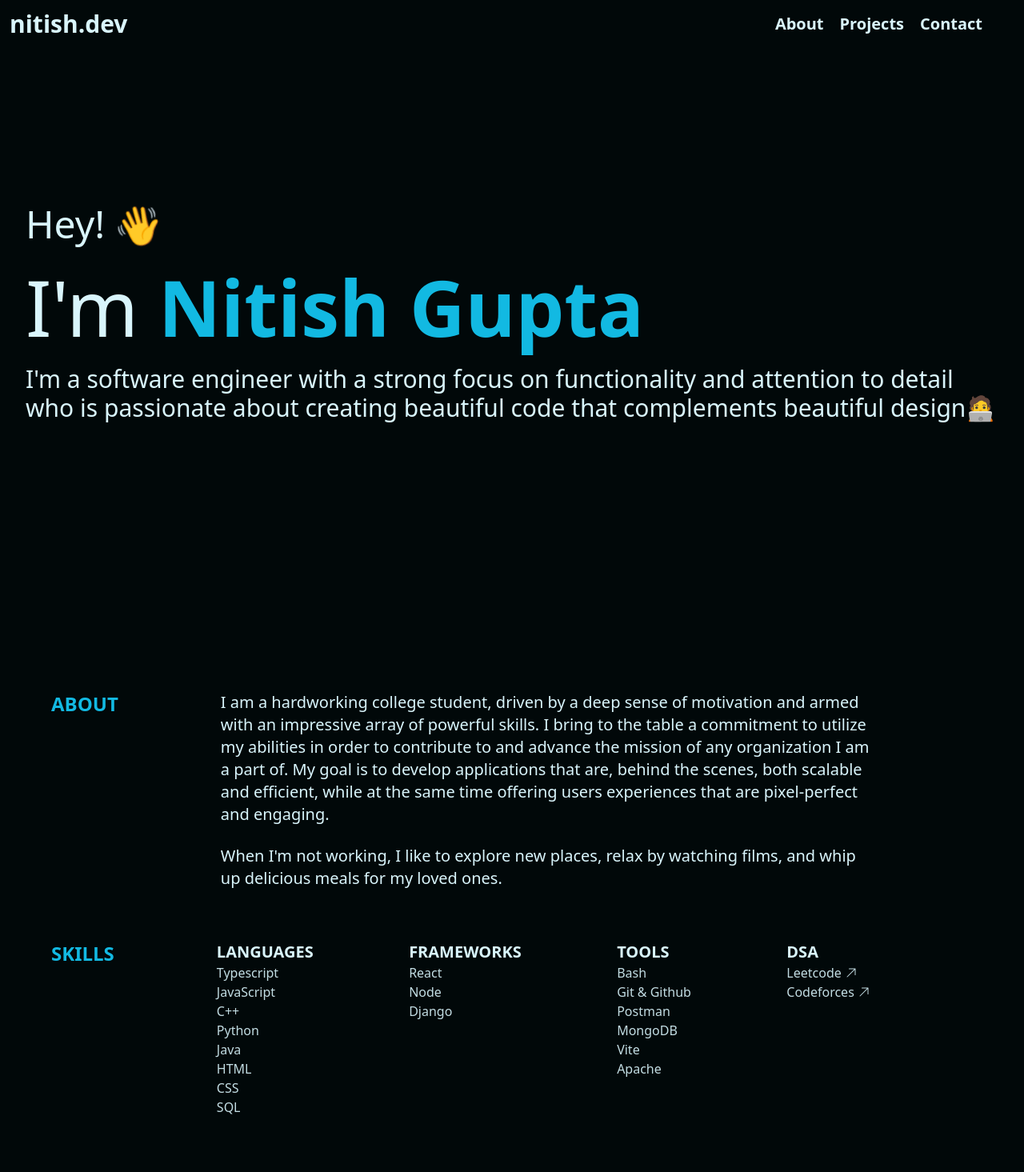
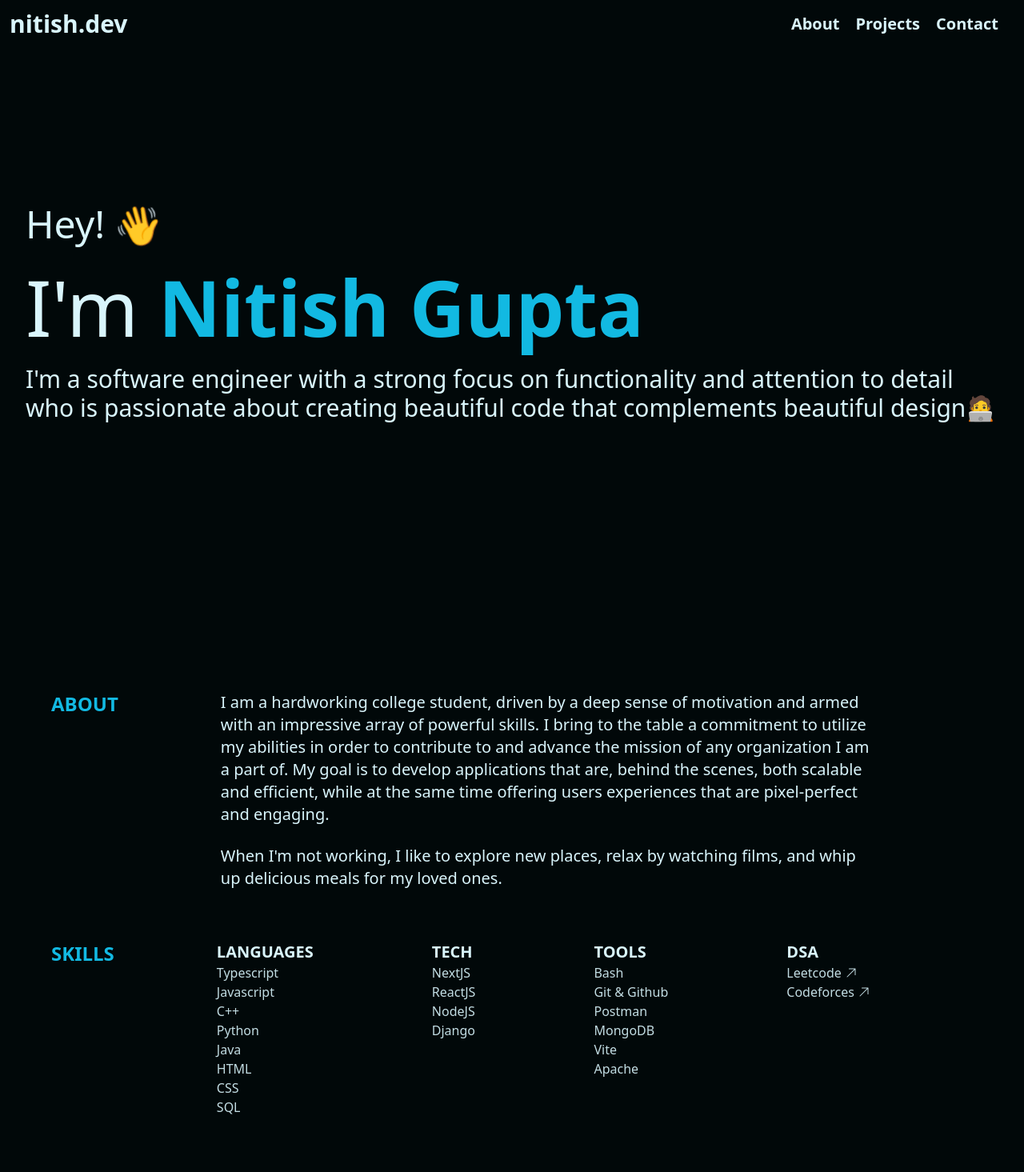
Before and after one commit to nitishgupta08/portfolio-v2, a React (Vite) app: page / in a window 1280 px wide. Shown: the top 1465 px of the page at 80% size. Built offline with nearby package versions, Linux system fonts and the light colour scheme.

Commit message:
mobile menu fix

```diff
--- a/src/assets/projectsArchive.js
+++ b/src/assets/projectsArchive.js
@@ -17,7 +17,7 @@ export const projectsArchive = [
 
     {
         title: 'MQTT demonstration',
-        linklink: 'https://nitishgupta.netlify.app/',
+        livelink: null,
         githubLink: 'https://github.com/nitishgupta08/iotproject',
         date: 'Mar 2022',
         tags: ['ReactJS', 'MQTT']
--- a/src/assets/skills.js
+++ b/src/assets/skills.js
@@ -1,6 +1,6 @@
-export const languages = ['Typescript', 'JavaScript', 'C++', 'Python', 'Java', 'HTML', 'CSS', 'SQL']
+export const languages = ['Typescript', 'Javascript', 'C++', 'Python', 'Java', 'HTML', 'CSS', 'SQL']
 
-export const frameworks = ['React', 'Node', 'Django']
+export const tech = ['NextJS', 'ReactJS', 'NodeJS', 'Django']
 
 export const tools = ['Bash', 'Git & Github', 'Postman', 'MongoDB', 'Vite', 'Apache']
 
--- a/src/components/Menu.jsx
+++ /dev/null
@@ -1,78 +0,0 @@
-// eslint-disable-next-line react/prop-types
-function Menu({ menu, setMenu }) {
-  return (
-    <div className={menu ? "block" : "hidden"}>
-      <div className="m-2 my-5 flex flex-col text-4xl  text-textDark">
-        <a
-          href="#about"
-          aria-label="about"
-          onClick={() => setMenu(false)}
-          className={`mb-4 flex items-center rounded py-2 pl-3 pr-4  hover:bg-accentDark ${
-            menu ? "animate-slide-down-1" : ""
-          }`}>
-          <svg
-            xmlns="http://www.w3.org/2000/svg"
-            fill="none"
-            viewBox="0 0 24 24"
-            strokeWidth={1.5}
-            stroke="currentColor"
-            className="h-9 w-9">
-            <path
-              strokeLinecap="round"
-              strokeLinejoin="round"
-              d="M17.982 18.725A7.488 7.488 0 0012 15.75a7.488 7.488 0 00-5.982 2.975m11.963 0a9 9 0 10-11.963 0m11.963 0A8.966 8.966 0 0112 21a8.966 8.966 0 01-5.982-2.275M15 9.75a3 3 0 11-6 0 3 3 0 016 0z"
-            />
-          </svg>
-
-          <span className="ml-2">About</span>
-        </a>
-        <a
-          href="#projects"
-          aria-label="projects"
-          onClick={() => setMenu(false)}
-          className={`mb-4 flex items-center rounded py-2 pl-3 pr-4  hover:bg-accentDark ${
-            menu ? "animate-slide-down-2" : ""
-          }`}>
-          <svg
-            xmlns="http://www.w3.org/2000/svg"
-            fill="none"
-            viewBox="0 0 24 24"
-            strokeWidth={1.5}
-            stroke="currentColor"
-            className="h-9 w-9">
-            <path
-              strokeLinecap="round"
-              strokeLinejoin="round"
-              d="M2.25 12.75V12A2.25 2.25 0 014.5 9.75h15A2.25 2.25 0 0121.75 12v.75m-8.69-6.44l-2.12-2.12a1.5 1.5 0 00-1.061-.44H4.5A2.25 2.25 0 002.25 6v12a2.25 2.25 0 002.25 2.25h15A2.25 2.25 0 0021.75 18V9a2.25 2.25 0 00-2.25-2.25h-5.379a1.5 1.5 0 01-1.06-.44z"
-            />
-          </svg>
-          <span className="ml-2">Projects</span>
-        </a>
-        <a
-          href="#contact"
-          aria-label="contact"
-          onClick={() => setMenu(false)}
-          className={`flex items-center rounded py-2 pl-3 pr-4  hover:bg-accentDark ${
-            menu ? "animate-slide-down-3" : ""
-          }`}>
-          <svg
-            xmlns="http://www.w3.org/2000/svg"
-            fill="none"
-            viewBox="0 0 24 24"
-            strokeWidth={1.5}
-            stroke="currentColor"
-            className="h-9 w-9">
-            <path
-              strokeLinecap="round"
-              strokeLinejoin="round"
-              d="M21.75 6.75v10.5a2.25 2.25 0 01-2.25 2.25h-15a2.25 2.25 0 01-2.25-2.25V6.75m19.5 0A2.25 2.25 0 0019.5 4.5h-15a2.25 2.25 0 00-2.25 2.25m19.5 0v.243a2.25 2.25 0 01-1.07 1.916l-7.5 4.615a2.25 2.25 0 01-2.36 0L3.32 8.91a2.25 2.25 0 01-1.07-1.916V6.75"
-            />
-          </svg>
-          <span className="ml-2">Contact</span>
-        </a>
-      </div>
-    </div>
-  );
-}
-
-export default Menu;
--- a/src/components/Navbar.jsx
+++ b/src/components/Navbar.jsx
@@ -1,9 +1,8 @@
 import { useState, useEffect } from "react";
 import CustomLink from "./ui/CustomLink";
-import Menu from "./Menu";
 
 function Navbar() {
-  const [menu, setMenu] = useState(false);
+  const [open, setOpen] = useState(false);
   const [top, setTop] = useState(false);
 
   useEffect(() => {
@@ -19,22 +18,22 @@ function Navbar() {
     };
   }, []);
 
-  const genericHamburgerLine = `h-1 w-6 my-1 rounded-full bg-textDark transition ease transform duration-300`;
+  const genericHamburgerLine = `h-1 w-6 my-1 rounded-full transition ease transform duration-300`;
 
   useEffect(() => {
-    if (menu) {
+    if (open) {
       document.body.style.overflow = "hidden";
     } else {
       document.body.style.overflow = "visible";
     }
-  }, [menu]);
+  }, [open]);
 
   return (
     <>
       <button
         aria-label="scroll to top"
         onClick={() => window.scrollTo({ top: 0, behavior: "smooth" })}
-        className={`z-[100] fixed bottom-2 right-2 text-3xl transition-all duration-500 ease-out md:bottom-5 md:right-5 md:text-5xl ${
+        className={`fixed bottom-2 right-2 z-[100] text-3xl transition-all duration-500 ease-out md:bottom-5 md:right-5 md:text-5xl ${
           top ? "opacity-1" : "opacity-0"
         }`}>
         ☝️
@@ -42,61 +41,72 @@ function Navbar() {
 
       <nav
         className={`${
-          top ? "backdrop-blur" : ""
+          top ? "bg-bgDark" : ""
         } fixed left-0 right-0 top-0 z-[100] transition-all duration-300 ease-out ${
-          menu ? "h-screen backdrop-blur-xl" : ""
+          open ? "h-screen backdrop-blur-xl" : ""
         } `}>
-        <header className="flex items-center justify-between p-3">
-          <h1 className="font-sans text-3xl font-bold  text-textDark transition-all duration-300 ease-out">
+        <div
+          className={`flex items-center justify-between p-3  transition-all duration-300 ease-out ${
+            open ? "bg-accentDark text-textLight" : "text-textDark"
+          }`}>
+          <h1 className="font-sans text-3xl font-bold   transition-all duration-300 ease-out">
             nitish.dev
           </h1>
 
-          <div className="flex items-center justify-center text-textDark ">
-            <div className="mr-5 hidden text-xl font-semibold md:block">
+          <button
+            aria-label="menu bar"
+            className={`flex h-8 w-10 flex-col items-center rounded md:hidden ${
+              open ? "justify-top" : "justify-center"
+            }`}
+            onClick={() => setOpen(!open)}>
+            <div
+              className={`${genericHamburgerLine} ${
+                open
+                  ? "translate-y-3 -rotate-45 bg-textLight opacity-100"
+                  : "bg-textDark opacity-100"
+              }`}
+            />
+            <div
+              className={`${genericHamburgerLine} ${
+                open
+                  ? "translate-y-0 rotate-45 bg-textLight opacity-100"
+                  : "bg-textDark opacity-100"
+              }`}
+            />
+          </button>
+
+          <ul
+            className={`absolute left-0 z-[-1] w-full pb-12 pl-4 text-4xl font-semibold transition-all duration-300 ease-out md:static md:z-auto md:flex md:w-auto md:items-center md:pb-0 md:pl-0 md:text-xl ${
+              open ? "top-10  bg-accentDark " : "top-[-490px]"
+            }`}>
+            <li className="mb-5 mt-10 md:m-0">
               <CustomLink
                 link="#about"
-                className={
-                  "group mr-5 transition-all duration-300 ease-in-out"
-                }>
+                className={" group mr-5"}
+                onClick={() => setOpen(false)}>
                 About
               </CustomLink>
+            </li>
+
+            <li className="mb-5 md:m-0">
               <CustomLink
                 link="#projects"
-                className={
-                  "group mr-5 transition-all duration-300 ease-in-out"
-                }>
+                className={"group mr-5"}
+                onClick={() => setOpen(false)}>
                 Projects
               </CustomLink>
+            </li>
+
+            <li className="mb-5 md:m-0">
               <CustomLink
                 link="#contact"
-                className={
-                  "group mr-5 transition-all duration-300 ease-in-out"
-                }>
+                className={"group mr-5"}
+                onClick={() => setOpen(false)}>
                 Contact
               </CustomLink>
-            </div>
-
-            <button
-              aria-label="menu bar"
-              className={`flex h-8 w-10 flex-col items-center rounded hover:bg-accentDark md:hidden ${
-                menu ? "justify-top" : "justify-center"
-              }`}
-              onClick={() => setMenu(!menu)}>
-              <div
-                className={`${genericHamburgerLine} ${
-                  menu ? "translate-y-3 -rotate-45 opacity-100" : "opacity-100"
-                }`}
-              />
-              <div
-                className={`${genericHamburgerLine} ${
-                  menu ? "translate-y-0 rotate-45 opacity-100 " : "opacity-100"
-                }`}
-              />
-            </button>
-          </div>
-        </header>
-
-        <Menu menu={menu} setMenu={setMenu} />
+            </li>
+          </ul>
+        </div>
       </nav>
     </>
   );
--- a/src/components/Skills.jsx
+++ b/src/components/Skills.jsx
@@ -1,4 +1,4 @@
-import { languages, frameworks, tools, dsa } from "../assets/skills";
+import { languages, tech, tools, dsa } from "../assets/skills";
 import { useInView } from "react-intersection-observer";
 
 function Skills() {
@@ -35,9 +35,9 @@ function Skills() {
           </div>
 
           <div className="w-1/2 md:w-auto">
-            <h3 className="font-semibold uppercase md:text-xl">Frameworks</h3>
+            <h3 className="font-semibold uppercase md:text-xl">Tech</h3>
             <ul>
-              {frameworks.map((item, id) => {
+              {tech.map((item, id) => {
                 return (
                   <li key={id} className="opacity-90">
                     {item}
```
